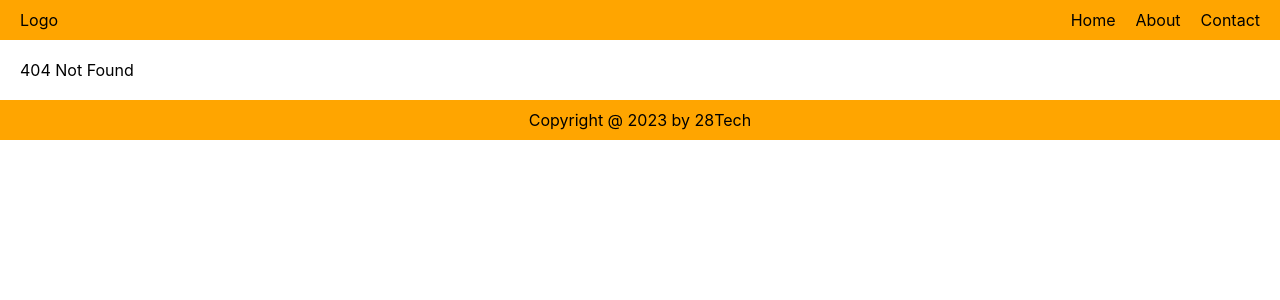
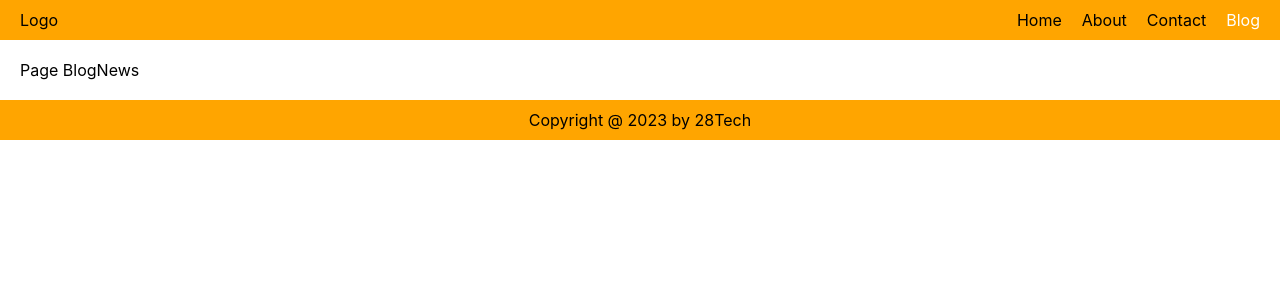
Before and after one commit to PhamDacQuan294/bai-35-fe, a JavaScript app: page /blog/news in a window 1280 px wide. Before the commit this address had no page. Shown: the top 300 px of the page. Built offline with nearby package versions, Linux system fonts and the light colour scheme.

Commit message:
Nested Routes

```diff
--- a/src/App.js
+++ b/src/App.js
@@ -5,6 +5,8 @@ import About from "./pages/About";
 import Contact from "./pages/Contact";
 import Error404 from "./pages/Error404";
 import LayoutDefault from './layout/LayoutDefault';
+import Blog from './pages/Blog';
+import BlogNews from './pages/Blog/BlogNews';
 
 function App() {
   return (
@@ -14,6 +16,11 @@ function App() {
           <Route path="/" element={<Home />}/>
           <Route path="about" element={<About />} />
           <Route path="contact" element={<Contact />} />
+
+          <Route path="blog" element={<Blog />}>
+            <Route path="news" element={<BlogNews />}/>
+          </Route>
+
           <Route path="*" element={<Error404 />} />
         </Route>
       </Routes>
--- a/src/layout/LayoutDefault/index.js
+++ b/src/layout/LayoutDefault/index.js
@@ -23,6 +23,9 @@ function LayoutDefault() {
               <li>
                 <NavLink to="/contact" className={navLinkActive}>Contact</NavLink>
               </li>
+              <li>
+                <NavLink to="/blog" className={navLinkActive}>Blog</NavLink>
+              </li>
             </ul>
           </div>
         </header>
--- /dev/null
+++ b/src/pages/Blog/BlogNews.js
@@ -0,0 +1,9 @@
+function BlogNews() {
+  return (
+    <>
+      Page  BlogNews
+    </>
+  )
+}
+
+export default  BlogNews;
--- /dev/null
+++ b/src/pages/Blog/index.js
@@ -0,0 +1,11 @@
+import { Outlet } from "react-router-dom";
+
+function About() {
+  return (
+    <>
+      <Outlet />
+    </>
+  )
+}
+
+export default About;
```
